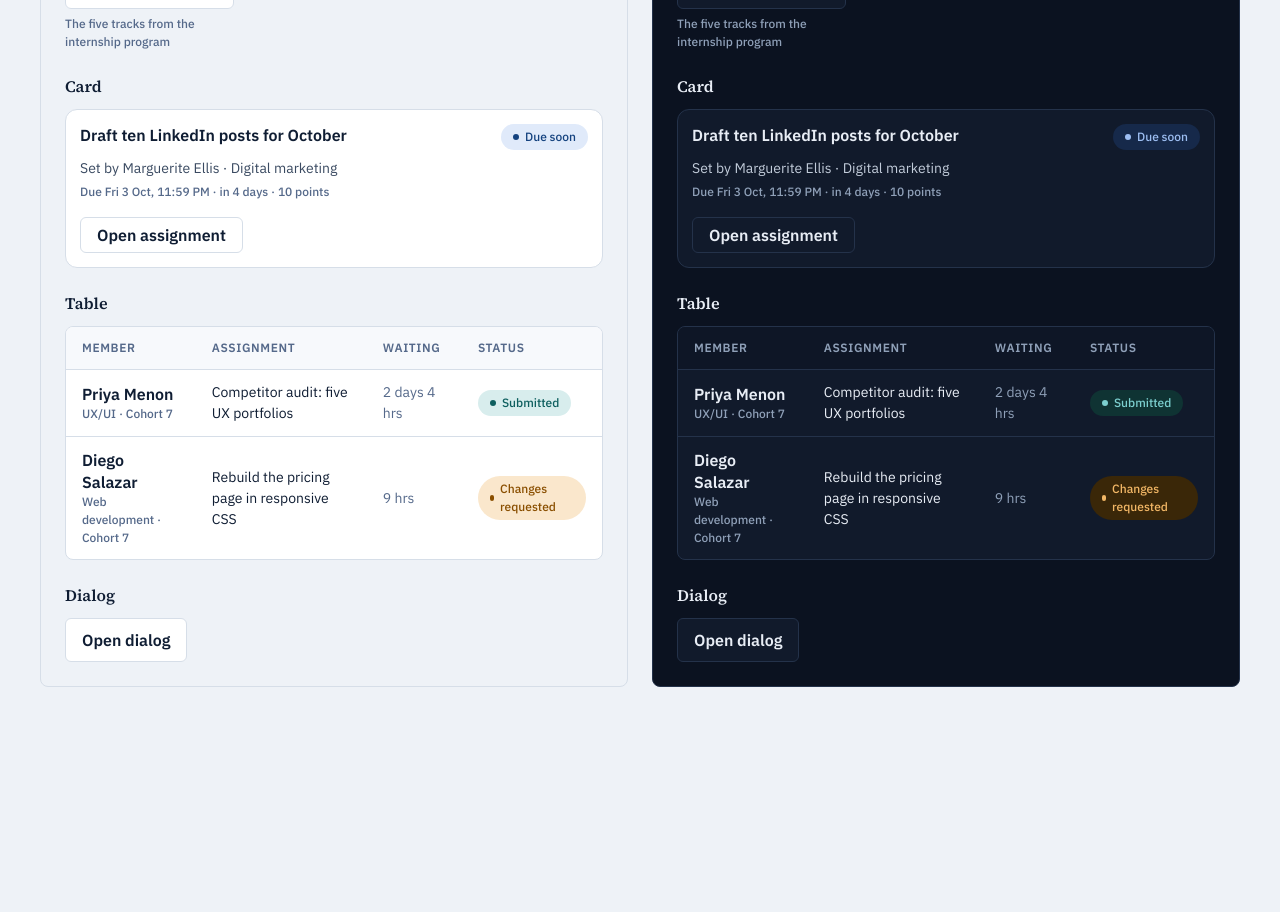
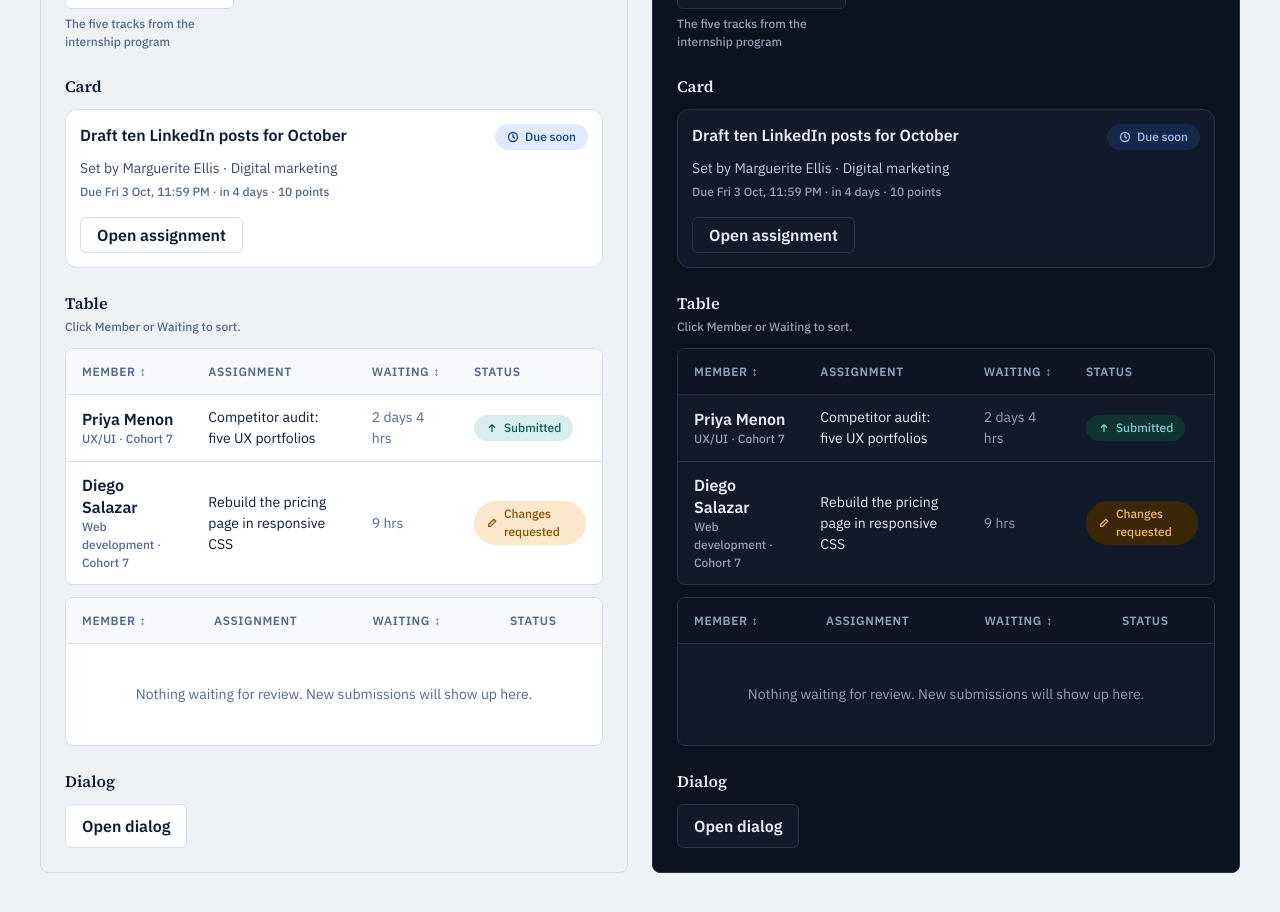
Before and after one commit to dschell3/Byline, a React (Vite) app in the folder web/: page /tokens in a window 1280 px wide. Shown: the part 1400-2312 px from the top of the page. Before the commit the page ends 2127 px from the top, so only its background shows below. Built offline with nearby package versions, Linux system fonts and the light colour scheme.

Commit message:
SCRUM-72 feat(web): distinct Badge icons per status, sortable Table headers and empty state

```diff
--- a/web/src/components/ui/Badge.tsx
+++ b/web/src/components/ui/Badge.tsx
@@ -1,29 +1,96 @@
+import type { ReactNode } from 'react';
+
 // SCRUM-72: the six status words from the Figma foundations page.
 // Identical on every screen, so the label comes from the status, never typed by hand.
+// Each status has its own icon, so colour is never the only signal.
+const iconProps = {
+  viewBox: '0 0 16 16',
+  fill: 'none',
+  stroke: 'currentColor',
+  strokeWidth: 1.75,
+  strokeLinecap: 'round' as const,
+  strokeLinejoin: 'round' as const,
+  className: 'h-3 w-3 shrink-0',
+  'aria-hidden': true,
+};
+
+const icons: Record<string, ReactNode> = {
+  clock: (
+    <svg {...iconProps}>
+      <circle cx="8" cy="8" r="6" />
+      <path d="M8 5v3l2 1.5" />
+    </svg>
+  ),
+  dashed: (
+    <svg {...iconProps}>
+      <circle cx="8" cy="8" r="6" strokeDasharray="2.5 2.5" />
+    </svg>
+  ),
+  arrowUp: (
+    <svg {...iconProps}>
+      <path d="M8 12.5V3.5M4.5 7L8 3.5 11.5 7" />
+    </svg>
+  ),
+  pencil: (
+    <svg {...iconProps}>
+      <path d="M10.5 3l2.5 2.5L6 12.5H3.5V10z" />
+    </svg>
+  ),
+  alert: (
+    <svg {...iconProps}>
+      <circle cx="8" cy="8" r="6" />
+      <path d="M8 5v3.5M8 11h.01" />
+    </svg>
+  ),
+  check: (
+    <svg {...iconProps}>
+      <path d="M3.5 8.5l3 3 6-7" />
+    </svg>
+  ),
+};
+
 const badges = {
-  'due-soon': { label: 'Due soon', className: 'bg-status-due-soon-fill text-status-due-soon-text' },
-  optional: { label: 'Optional', className: 'bg-status-optional-fill text-status-optional-text' },
+  'due-soon': {
+    label: 'Due soon',
+    icon: 'clock',
+    className: 'bg-status-due-soon-fill text-status-due-soon-text',
+  },
+  optional: {
+    label: 'Optional',
+    icon: 'dashed',
+    className: 'bg-status-optional-fill text-status-optional-text',
+  },
   submitted: {
     label: 'Submitted',
+    icon: 'arrowUp',
     className: 'bg-status-submitted-fill text-status-submitted-text',
   },
   changes: {
     label: 'Changes requested',
+    icon: 'pencil',
     className: 'bg-status-changes-fill text-status-changes-text',
   },
-  overdue: { label: 'Overdue', className: 'bg-status-overdue-fill text-status-overdue-text' },
-  approved: { label: 'Approved', className: 'bg-status-approved-fill text-status-approved-text' },
+  overdue: {
+    label: 'Overdue',
+    icon: 'alert',
+    className: 'bg-status-overdue-fill text-status-overdue-text',
+  },
+  approved: {
+    label: 'Approved',
+    icon: 'check',
+    className: 'bg-status-approved-fill text-status-approved-text',
+  },
 } as const;
 
 export type Status = keyof typeof badges;
 
 export function Badge({ status }: { status: Status }) {
-  const { label, className } = badges[status];
+  const { label, icon, className } = badges[status];
   return (
     <span
       className={`inline-flex shrink-0 items-center gap-1.5 rounded-full px-3 py-1 text-meta ${className}`}
     >
-      <span className="h-1.5 w-1.5 rounded-full bg-current" aria-hidden="true" />
+      {icons[icon]}
       {label}
     </span>
   );
--- a/web/src/components/ui/Table.tsx
+++ b/web/src/components/ui/Table.tsx
@@ -1,12 +1,15 @@
-import type { ReactNode } from 'react';
+import { useState, type ReactNode } from 'react';
 
 // SCRUM-72: table from the Figma foundations page. Recessed header, hairline rows.
+// Columns with a sortValue get a clickable header; an empty table shows a message instead of nothing.
 // The no-unused-vars disables are for the base JS rule, which misreads parameter names in TypeScript types.
 export type Column<T> = {
   key: string;
   header: string;
   // eslint-disable-next-line no-unused-vars
   render: (row: T) => ReactNode;
+  // eslint-disable-next-line no-unused-vars
+  sortValue?: (row: T) => string | number;
 };
 
 export type TableProps<T> = {
@@ -16,28 +19,92 @@ export type TableProps<T> = {
   getRowKey: (row: T) => string;
   // eslint-disable-next-line react/require-default-props
   caption?: string;
+  // eslint-disable-next-line react/require-default-props
+  emptyMessage?: string;
 };
 
-export function Table<T>({ columns, rows, getRowKey, caption }: TableProps<T>) {
+type Sort = { key: string; dir: 'asc' | 'desc' };
+
+export function Table<T>({
+  columns,
+  rows,
+  getRowKey,
+  caption,
+  emptyMessage = 'Nothing here yet.',
+}: TableProps<T>) {
+  const [sort, setSort] = useState<Sort | null>(null);
+
+  function toggleSort(key: string) {
+    setSort((current) => {
+      if (!current || current.key !== key) return { key, dir: 'asc' };
+      return { key, dir: current.dir === 'asc' ? 'desc' : 'asc' };
+    });
+  }
+
+  let sortedRows = rows;
+  const getValue = sort ? columns.find((c) => c.key === sort.key)?.sortValue : undefined;
+  if (sort && getValue) {
+    const factor = sort.dir === 'asc' ? 1 : -1;
+    sortedRows = [...rows].sort((a, b) => {
+      const av = getValue(a);
+      const bv = getValue(b);
+      const result =
+        typeof av === 'number' && typeof bv === 'number'
+          ? av - bv
+          : String(av).localeCompare(String(bv));
+      return result * factor;
+    });
+  }
+
   return (
     <div className="overflow-x-auto rounded-lg border border-line bg-surface">
       <table className="w-full text-left text-body">
         {caption && <caption className="sr-only">{caption}</caption>}
         <thead className="bg-surface-recessed">
           <tr>
-            {columns.map((c) => (
-              <th
-                key={c.key}
-                scope="col"
-                className="px-4 py-3 text-meta font-semibold uppercase tracking-wider text-ink-meta"
+            {columns.map((c) => {
+              const headerClass = 'text-meta font-semibold uppercase tracking-wider text-ink-meta';
+              if (!c.sortValue) {
+                return (
+                  <th key={c.key} scope="col" className={`px-4 py-3 ${headerClass}`}>
+                    {c.header}
+                  </th>
+                );
+              }
+              const isSorted = sort?.key === c.key;
+              let ariaSort: 'ascending' | 'descending' | 'none' = 'none';
+              let arrow = '↕';
+              if (isSorted && sort?.dir === 'asc') {
+                ariaSort = 'ascending';
+                arrow = '↑';
+              } else if (isSorted) {
+                ariaSort = 'descending';
+                arrow = '↓';
+              }
+              return (
+                <th key={c.key} scope="col" aria-sort={ariaSort} className="px-4 py-3">
+                  <button
+                    type="button"
+                    onClick={() => toggleSort(c.key)}
+                    className={`inline-flex items-center gap-1 rounded-sm hover:text-ink focus-visible:outline focus-visible:outline-2 focus-visible:outline-primary ${headerClass}`}
                   >
                     {c.header}
+                    <span aria-hidden="true">{arrow}</span>
+                  </button>
                 </th>
-            ))}
+              );
+            })}
           </tr>
         </thead>
         <tbody>
-          {rows.map((row) => (
+          {sortedRows.length === 0 ? (
+            <tr className="border-t border-line">
+              <td colSpan={columns.length} className="px-4 py-10 text-center text-ink-meta">
+                {emptyMessage}
+              </td>
+            </tr>
+          ) : (
+            sortedRows.map((row) => (
               <tr key={getRowKey(row)} className="border-t border-line">
                 {columns.map((c) => (
                   <td key={c.key} className="px-4 py-3 align-middle text-ink">
@@ -45,7 +112,8 @@ export function Table<T>({ columns, rows, getRowKey, caption }: TableProps<T>) {
                   </td>
                 ))}
               </tr>
-          ))}
+            ))
+          )}
         </tbody>
       </table>
     </div>
--- a/web/src/pages/TokensPage.tsx
+++ b/web/src/pages/TokensPage.tsx
@@ -5,7 +5,7 @@ import { Card } from '../components/ui/Card';
 import { Dialog } from '../components/ui/Dialog';
 import { Input } from '../components/ui/Input';
 import { Select } from '../components/ui/Select';
-import { Table } from '../components/ui/Table';
+import { Table, type Column } from '../components/ui/Table';
 
 type Theme = 'light' | 'dark';
 
@@ -53,6 +53,7 @@ type QueueRow = {
   detail: string;
   assignment: string;
   waiting: string;
+  waitingHours: number;
   status: Status;
 };
 
@@ -63,6 +64,7 @@ const queueRows: QueueRow[] = [
     detail: 'UX/UI · Cohort 7',
     assignment: 'Competitor audit: five UX portfolios',
     waiting: '2 days 4 hrs',
+    waitingHours: 52,
     status: 'submitted',
   },
   {
@@ -71,8 +73,31 @@ const queueRows: QueueRow[] = [
     detail: 'Web development · Cohort 7',
     assignment: 'Rebuild the pricing page in responsive CSS',
     waiting: '9 hrs',
+    waitingHours: 9,
     status: 'changes',
   },
+];
+
+const queueColumns: Column<QueueRow>[] = [
+  {
+    key: 'member',
+    header: 'Member',
+    sortValue: (r) => r.member,
+    render: (r) => (
+      <div>
+        <p className="text-card-title text-ink">{r.member}</p>
+        <p className="text-meta text-ink-meta">{r.detail}</p>
+      </div>
+    ),
+  },
+  { key: 'assignment', header: 'Assignment', render: (r) => r.assignment },
+  {
+    key: 'waiting',
+    header: 'Waiting',
+    sortValue: (r) => r.waitingHours,
+    render: (r) => <span className="text-ink-meta">{r.waiting}</span>,
+  },
+  { key: 'status', header: 'Status', render: (r) => <Badge status={r.status} /> },
 ];
 
 function ThemePanel({ theme }: { theme: Theme }) {
@@ -167,30 +192,22 @@ function ThemePanel({ theme }: { theme: Theme }) {
       </Card>
 
       <h3 className="mt-6 text-card-title">Table</h3>
+      <p className="mt-1 text-meta text-ink-meta">Click Member or Waiting to sort.</p>
       <div className="mt-3">
         <Table
           caption="Submissions waiting for review"
           rows={queueRows}
           getRowKey={(r) => r.id}
-          columns={[
-            {
-              key: 'member',
-              header: 'Member',
-              render: (r) => (
-                <div>
-                  <p className="text-card-title text-ink">{r.member}</p>
-                  <p className="text-meta text-ink-meta">{r.detail}</p>
-                </div>
-              ),
-            },
-            { key: 'assignment', header: 'Assignment', render: (r) => r.assignment },
-            {
-              key: 'waiting',
-              header: 'Waiting',
-              render: (r) => <span className="text-ink-meta">{r.waiting}</span>,
-            },
-            { key: 'status', header: 'Status', render: (r) => <Badge status={r.status} /> },
-          ]}
+          columns={queueColumns}
+        />
+      </div>
+      <div className="mt-3">
+        <Table
+          caption="Empty review queue"
+          rows={[]}
+          getRowKey={(r) => r.id}
+          columns={queueColumns}
+          emptyMessage="Nothing waiting for review. New submissions will show up here."
         />
       </div>
 
```
Lines whose indentation alone changed are shown as unchanged.
